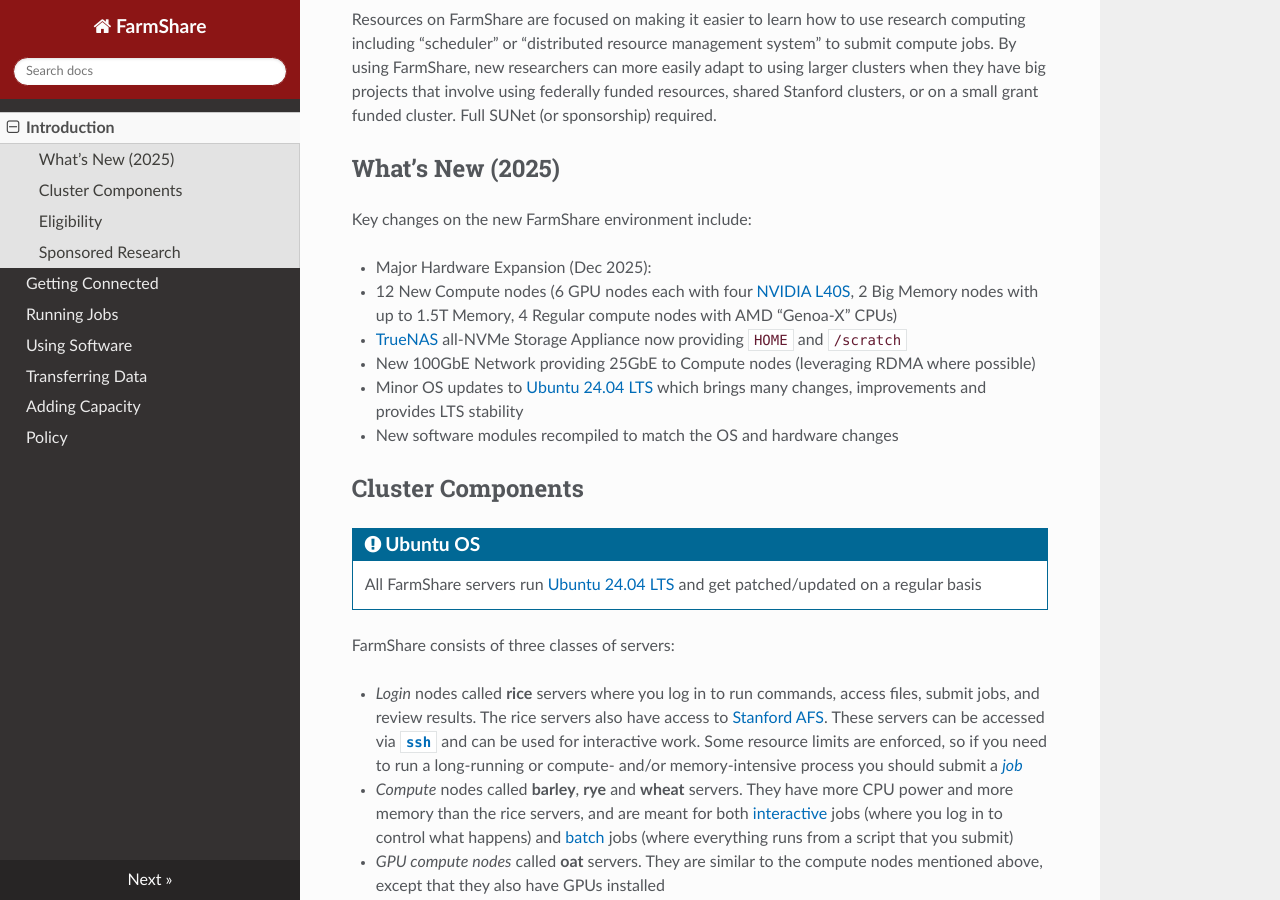
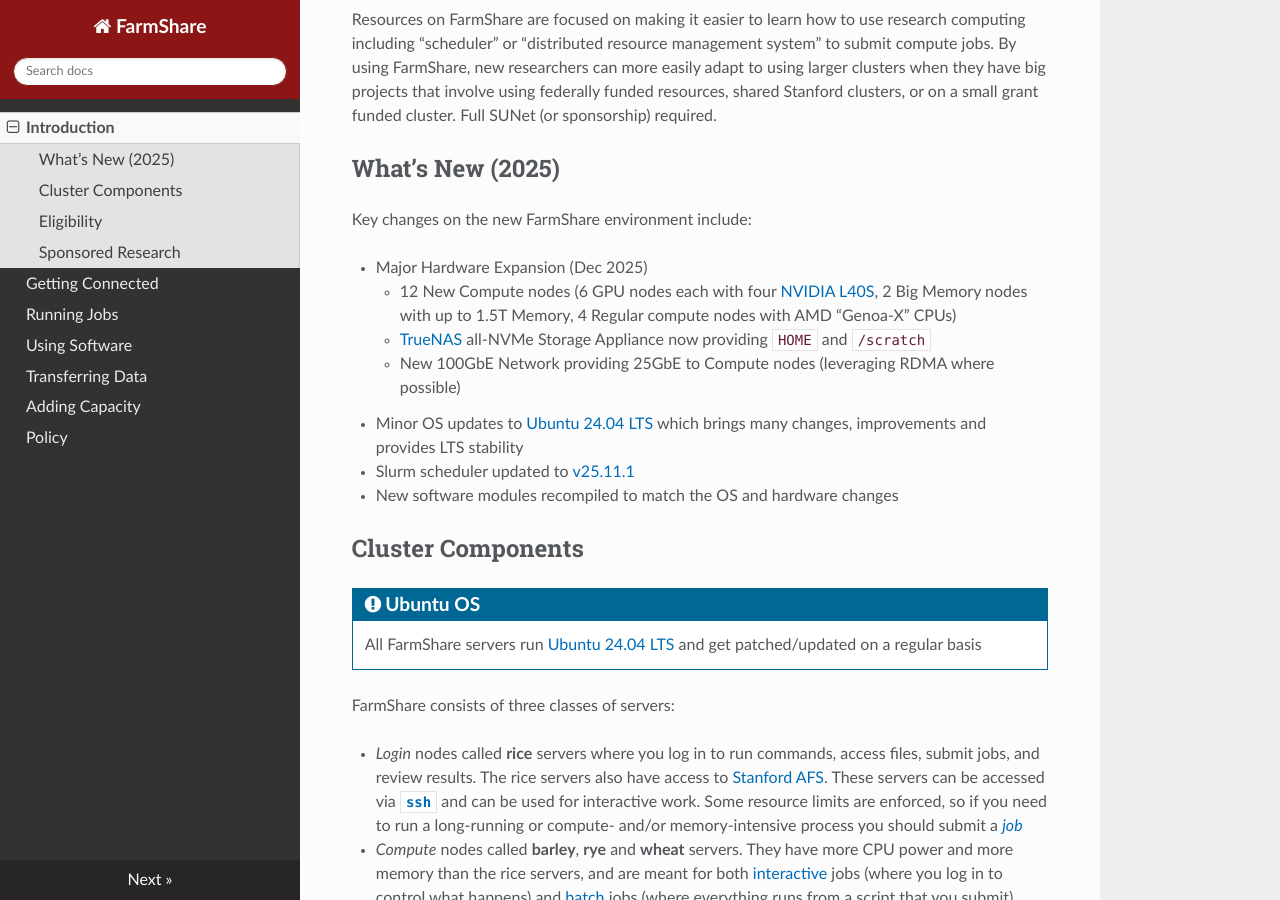
Before and after one commit to stanford-rc/farmshare-docs, an MkDocs documentation site: the page built from docs/index.md, in a window 1280 px wide and 900 px high, scrolled down 344 px. Built offline with MkDocs 1.6.1, drawn with Linux system fonts in a browser that asks for light colours; nearby versions of some CDN libraries.

Commit message:
added slurm to whats new section

```diff
--- a/docs/index.md
+++ b/docs/index.md
@@ -10,11 +10,12 @@
 
 Key changes on the new FarmShare environment include:
 
-* Major Hardware Expansion (Dec 2025):
-   * 12 New Compute nodes (6 GPU nodes each with four [NVIDIA L40S](https://www.nvidia.com/en-us/data-center/l40s/), 2 Big Memory nodes with up to 1.5T Memory, 4 Regular compute nodes with AMD "Genoa-X" CPUs)
-   * [TrueNAS](https://www.truenas.com/blog/the-new-performance-flagship-truenas-f-series/) all-NVMe Storage Appliance now providing `HOME` and `/scratch`
-   * New 100GbE Network providing 25GbE to Compute nodes (leveraging RDMA where possible)
+* Major Hardware Expansion (Dec 2025)
+    * 12 New Compute nodes (6 GPU nodes each with four [NVIDIA L40S](https://www.nvidia.com/en-us/data-center/l40s), 2 Big Memory nodes with up to 1.5T Memory, 4 Regular compute nodes with AMD "Genoa-X" CPUs)
+    * [TrueNAS](https://www.truenas.com/blog/the-new-performance-flagship-truenas-f-series) all-NVMe Storage Appliance now providing `HOME` and `/scratch`
+    * New 100GbE Network providing 25GbE to Compute nodes (leveraging RDMA where possible)
 * Minor OS updates to [Ubuntu 24.04 LTS](https://discourse.ubuntu.com/t/noble-numbat-point-release-changes/47565/4) which brings many changes, improvements and provides LTS stability
+* Slurm scheduler updated to [v25.11.1](https://www.schedmd.com/slurm-version-25-11-1-is-now-available)
 * New software modules recompiled to match the OS and hardware changes
 
 ## Cluster Components
```
